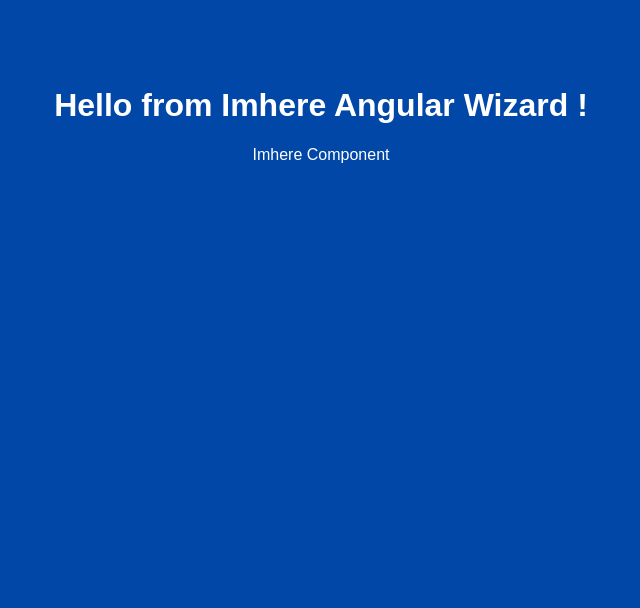
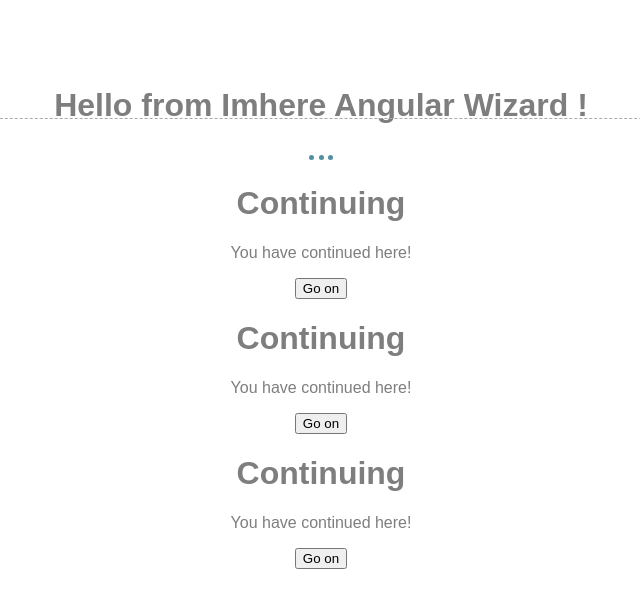
Before and after one commit to imheretw/imhere-angular-wizard, a website built with webpack: page examples/default/index.html in a window 1280 px wide. Shown: the whole page, without its empty margins (319-959 px from the left). Built offline with nearby package versions, Linux system fonts and the light colour scheme; some packages are replaced by stand-ins of ours.

Commit message:
add-step and wizard component

```diff
--- a/examples/default/app/app.html
+++ b/examples/default/app/app.html
@@ -1,5 +1,22 @@
 <main>
   <h1 class="title">Hello from Imhere Angular Wizard !</h1>
 
-  <imhere-wizard></imhere-wizard>
+  <imhere-wizard indicators-position="top">
+    <imhere-step>
+        <h1>Continuing</h1>
+        <p>You have continued here!</p>
+        <input type="submit" wz-next value="Go on" />
+    </imhere-step>
+    <imhere-step>
+        <h1>Continuing</h1>
+        <p>You have continued here!</p>
+        <input type="submit" wz-next value="Go on" />
+    </imhere-step>
+    <imhere-step>
+        <h1>Continuing</h1>
+        <p>You have continued here!</p>
+        <input type="submit" wz-next value="Go on" />
+    </imhere-step>
+  </imhere-wizard>
+
 </main>
--- a/examples/default/style/app.css
+++ b/examples/default/style/app.css
@@ -1,7 +1,7 @@
 /* styles in src/style directory are applied to the whole page */
 body {
-  background: #0147A7;
-  color: #fff;
+  background: #ffffff;
+  color: #7e7e7e;
 }
 
 a {
@@ -20,3 +20,15 @@ footer {
   text-align: center;
   font-size: 0.8em;
 }
+.title{
+  position: relative;
+}
+.title:after{
+  content:'';
+  display:block;
+  width: 100%;
+  height: 1 px;
+  position: absolute;
+  bottom:5px;
+  border-bottom: 1px rgb(168, 168, 168) dashed;
+}
--- /dev/null
+++ b/src/components/imhere-step.html
@@ -0,0 +1 @@
+<div class="imhere-steps-container"><ng-transclude></ng-transclude></div>
--- /dev/null
+++ b/src/components/imhere-step.js
@@ -0,0 +1,21 @@
+import angular from 'angular';
+
+class Controller {
+
+  constructor() {
+
+  }
+}
+
+const component = {
+  bindings: {
+  },
+  transclude: true,
+  controller: Controller,
+  controllerAs: 'vm',
+  template: require('./imhere-step.html'),
+};
+
+export default angular
+  .module('imhere-angular-wizard.imhere-step', [])
+  .component('imhereStep', component);
--- /dev/null
+++ b/src/components/imhere-wizard.css
@@ -0,0 +1,18 @@
+.imhere-wizard-container{
+  width: 100%;
+  text-align: center;
+  position:relative;
+}
+.imhere-dotted-container{
+  width:100%;
+  text-align: center;
+  position: relative;
+}
+
+.imhere-dotted-container a {
+  display: inline-block;
+  width: 5px;
+  height: 5px;
+  background: rgb(80, 144, 161);
+  border-radius: 100%;
+}
--- /dev/null
+++ b/src/components/imhere-wizard.html
@@ -0,0 +1,9 @@
+<div class="imhere-wizard-container">
+    <imhere-step ng-if="vm.indicatorsPosition === 'bottom'"><ng-transclude></ng-transclude></imhere-step>
+    <div class="imhere-dotted-container">
+      <a></a>
+      <a></a>
+      <a></a>
+    </div>
+    <imhere-step ng-if="vm.indicatorsPosition === 'top'"><ng-transclude></ng-transclude></imhere-step>
+</div>
--- a/src/components/imhere-wizard.js
+++ b/src/components/imhere-wizard.js
@@ -1,19 +1,25 @@
 import angular from 'angular';
 
 class Controller {
+
+  constructor() {
+    if (this.indicatorsPosition === undefined) {
+        this.indicatorsPosition = 'bottom';
+    }
+  }
+
+
+
 }
 
 const component = {
   bindings: {
+    indicatorsPosition: '@?'
   },
   transclude: true,
   controller: Controller,
   controllerAs: 'vm',
-  template: `
-  <div>
-    Imhere Component
-  </div>
-  `,
+  template: require('./imhere-wizard.html'),
 };
 
 export default angular
--- a/src/components/index.js
+++ b/src/components/index.js
@@ -1,7 +1,11 @@
 import angular from 'angular';
 import imhereWizard from './imhere-wizard';
+import imhereStep from './imhere-step';
+
+import './imhere-wizard.css';
 
 export default angular
   .module('imhere-angular-wizard', [
     imhereWizard.name,
+    imhereStep.name,
   ]);
```
